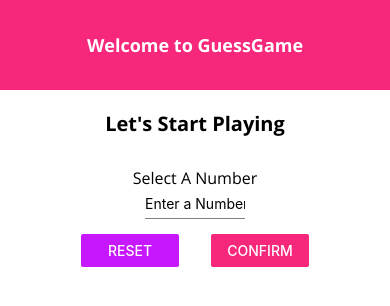
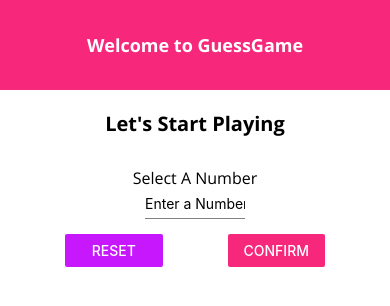
Before and after one commit to wjlee2020/GuessGame, a React Native app: screen / in a window 390 px wide. Shown: the top 306 px of the page. Built offline with nearby package versions, Linux system fonts and the light colour scheme.

Commit message:
setting up device orientation styles
dynamically change styles per orientation via dimensions / useeffect
(still need to clean up eventListeners

```diff
--- a/app.json
+++ b/app.json
@@ -3,7 +3,7 @@
         "name": "GuessGame",
         "slug": "GuessGame",
         "version": "1.0.0",
-    "orientation": "portrait",
+        "orientation": "default",
         "icon": "./assets/icon.png",
         "splash": {
             "image": "./assets/splash.png",
@@ -13,9 +13,7 @@
         "updates": {
             "fallbackToCacheTimeout": 0
         },
-    "assetBundlePatterns": [
-      "**/*"
-    ],
+        "assetBundlePatterns": ["**/*"],
         "ios": {
             "supportsTablet": true
         },
--- a/screens/BeginGameScreen.js
+++ b/screens/BeginGameScreen.js
@@ -1,4 +1,4 @@
-import React, { useState } from "react";
+import React, { useEffect, useState } from "react";
 import {
     View,
     StyleSheet,
@@ -8,6 +8,8 @@ import {
     Keyboard,
     Alert,
     Dimensions,
+    ScrollView,
+    KeyboardAvoidingView,
 } from "react-native";
 
 import Card from "../components/Card";
@@ -19,10 +21,20 @@ import DefaultStyles from "../constants/default-styles";
 import Colors from "../constants/colors";
 
 export default function BeginGameScreen({ startGameHandler }) {
+    const window = Dimensions.get("window");
+
     const [enteredNum, setEnteredNum] = useState("");
     const [gameNum, setGameNum] = useState("");
     const [error, setError] = useState("");
     const [confirmNum, setConfirmNum] = useState(false);
+
+    const [btnWidth, setBtnWidth] = useState(window.width / 4);
+
+    useEffect(() => {
+        const subscription = Dimensions.addEventListener("change", () => {
+            setBtnWidth(window.width / 4);
+        });
+    }, [window]);
 
     function numInputHandler(inputNum) {
         setEnteredNum(inputNum.replace(/[^0-9]/g, ""));
@@ -54,12 +66,21 @@ export default function BeginGameScreen({ startGameHandler }) {
     }
 
     return (
+        <ScrollView>
+            <KeyboardAvoidingView
+                behavior="padding"
+                keyboardVerticalOffset={30}
+            >
                 <TouchableWithoutFeedback onPress={() => Keyboard.dismiss()}>
                     <View style={style.screen}>
-                <Text style={style.gameScreenTitle}>Let's Start Playing</Text>
+                        <Text style={style.gameScreenTitle}>
+                            Let's Start Playing
+                        </Text>
 
                         <Card extraStyle={style.inputContainer}>
-                    <Text style={DefaultStyles.bodyText}>Select A Number</Text>
+                            <Text style={DefaultStyles.bodyText}>
+                                Select A Number
+                            </Text>
                             <Input
                                 extraStyle={style.input}
                                 blurOnSubmit
@@ -73,14 +94,14 @@ export default function BeginGameScreen({ startGameHandler }) {
                             />
 
                             <View style={style.buttonContainer}>
-                        <View style={style.button}>
+                                <View style={{ width: btnWidth }}>
                                     <Button
                                         color={Colors.accentColor}
                                         title="Reset"
                                         onPress={resetInputHandler}
                                     />
                                 </View>
-                        <View style={style.button}>
+                                <View style={{ width: btnWidth }}>
                                     <Button
                                         color={Colors.primaryColor}
                                         title="Confirm"
@@ -93,13 +114,17 @@ export default function BeginGameScreen({ startGameHandler }) {
                             <Card extraStyle={style.gameNumContainer}>
                                 <Text>Your Number</Text>
                                 <NumContainer>{gameNum}</NumContainer>
-                        <GameButton onPress={() => startGameHandler(gameNum)}>
+                                <GameButton
+                                    onPress={() => startGameHandler(gameNum)}
+                                >
                                     Start Game
                                 </GameButton>
                             </Card>
                         ) : null}
                     </View>
                 </TouchableWithoutFeedback>
+            </KeyboardAvoidingView>
+        </ScrollView>
     );
 }
 
@@ -141,8 +166,6 @@ const style = StyleSheet.create({
     },
     button: {
         // width: 100,
-        // grab the full window view Dimension width and divide
-        width: Dimensions.get("window").width / 4,
         marginRight: "auto",
         marginLeft: "auto",
     },
--- a/screens/PlayScreen.js
+++ b/screens/PlayScreen.js
@@ -6,6 +6,7 @@ import {
     Alert,
     ScrollView,
     Dimensions,
+    useWindowDimensions,
 } from "react-native";
 import { Ionicons } from "@expo/vector-icons";
 
@@ -41,6 +42,12 @@ export default function PlayScreen({ userChoice, gameOverHandler }) {
     const [guessedNumsList, setGuessedNumsList] = useState([initGuess]);
     const [curLow, setCurLow] = useState(1);
     const [curHigh, setCurHigh] = useState(100);
+    const [availableDeviceWidth, setavailableDeviceWidth] = useState(
+        Dimensions.get("window").width
+    );
+    const [availableDeviceHeight, setavailableDeviceHeight] = useState(
+        Dimensions.get("window").height
+    );
 
     function guessAgainHandler(direction) {
         if (
@@ -64,10 +71,48 @@ export default function PlayScreen({ userChoice, gameOverHandler }) {
     }
 
     useEffect(() => {
+        const subscription = Dimensions.addEventListener("change", () => {
+            setavailableDeviceWidth(Dimensions.get("window").width);
+            setavailableDeviceHeight(Dimensions.get("window").height);
+        });
+    }, [Dimensions]);
+
+    useEffect(() => {
         if (currentGuess === userChoice) {
             gameOverHandler(guessedNumsList.length);
         }
     }, [currentGuess, userChoice, gameOverHandler]);
+
+    if (availableDeviceHeight < 500) {
+        return (
+            <View style={style.container}>
+                <Text style={DefaultStyles.title}>Computer's Guess:</Text>
+                <View style={style.controls}>
+                    <GameButton onPress={guessAgainHandler.bind(this, "lower")}>
+                        <Ionicons name="md-remove" size={20} color="white" />
+                    </GameButton>
+
+                    <NumContainer>{currentGuess}</NumContainer>
+
+                    <GameButton
+                        onPress={guessAgainHandler.bind(this, "greater")}
+                    >
+                        <Ionicons name="md-add" size={20} color="white" />
+                    </GameButton>
+                </View>
+                <View style={style.listContainer}>
+                    <ScrollView>
+                        {guessedNumsList.map((guessedNum, i) =>
+                            renderedListItems(
+                                guessedNum,
+                                guessedNumsList.length - i
+                            )
+                        )}
+                    </ScrollView>
+                </View>
+            </View>
+        );
+    }
 
     return (
         <View style={style.container}>
@@ -113,6 +158,12 @@ const style = StyleSheet.create({
         marginRight: "auto",
         marginLeft: "auto",
     },
+    controls: {
+        flexDirection: "row",
+        justifyContent: "space-around",
+        width: "80%",
+        alignItems: "center",
+    },
     listContainer: {
         flex: 1,
         marginTop: 15,
```
Lines whose indentation alone changed are shown as unchanged.
